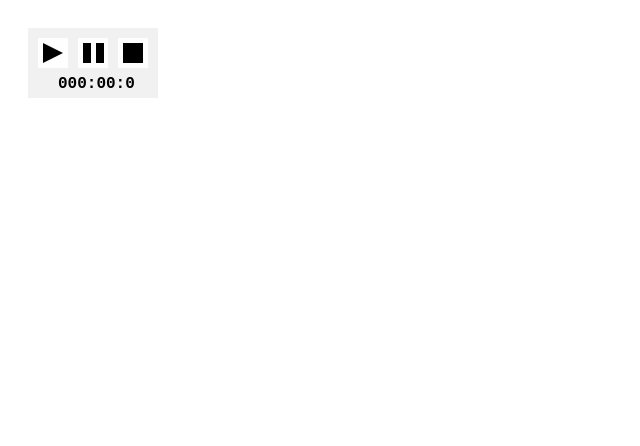
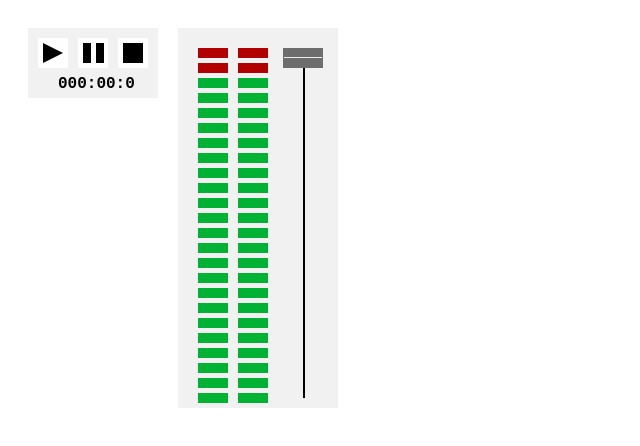
Before and after one commit to PeeHaa/JsDaw, a plain HTML site: page index.html in a window 1280 px wide. Shown: the whole page, without its empty margins (0-640 px from the left). Drawn offline with Linux system fonts and the light colour scheme.

Commit message:
Added gain, meter and simple synth

```diff
--- a/index.html
+++ b/index.html
@@ -13,6 +13,10 @@
         <script src="js/Interface/Controller/Timer.js"></script>
         <script src="js/Interface/Model/Timer.js"></script>
         <script src="js/Interface/View/Timer.js"></script>
+        <script src="js/Interface/Controller/Mixer.js"></script>
+        <script src="js/Interface/Model/Mixer.js"></script>
+        <script src="js/Interface/View/Mixer.js"></script>
+        <script src="js/Interface/View/Sound.js"></script>
         <script src="js/main.js"></script>
     </body>
 </html>
--- a/js/Core/ClickManager.js
+++ b/js/Core/ClickManager.js
@@ -6,7 +6,7 @@ JsDaw.Core.ClickManager = (function() {
             var handlers = this.getHandlers(e.layerX, e.layerY);
 
             handlers.forEach(function(callback) {
-                callback();
+                callback(e.layerX, e.layerY);
             });
         }.bind(this));
     }
--- /dev/null
+++ b/js/Interface/Controller/Mixer.js
@@ -0,0 +1,25 @@
+JsDaw.Interface.Controller.Mixer = (function() {
+    var _mixerModel;
+    var _meterNode;
+
+    function Mixer(mixerModel, meterNode) {
+        _mixerModel = mixerModel;
+        _meterNode  = meterNode;
+
+        _meterNode.addEventListener('audioprocess', function(e) {
+            // no right / left channels?
+            //this.setMeter(e.inputBuffer.getChannelData(0), e.inputBuffer.getChannelData(1));
+            this.setMeter(e.inputBuffer.getChannelData(0));
+        }.bind(this));
+    }
+
+    Mixer.prototype.setGain = function(gain) {
+        _mixerModel.setGain(gain);
+    };
+
+    Mixer.prototype.setMeter = function(levelsLeft, levelsRight) {
+        _mixerModel.setMeter(levelsLeft, levelsLeft);
+    };
+
+    return Mixer;
+}());
--- /dev/null
+++ b/js/Interface/Model/Mixer.js
@@ -0,0 +1,38 @@
+JsDaw.Interface.Model.Mixer = (function() {
+    var _gainNode;
+    var _eventManager;
+    var _gain = 1;
+
+    function Mixer(gainNode, eventManager) {
+        _gainNode     = gainNode;
+        _eventManager = eventManager;
+    }
+
+    Mixer.prototype.setGain = function(gain) {
+        _gainNode.gain.value = gain - 1;
+        window.dispatchEvent(new CustomEvent('Model.Mixer.ChangeGain', {detail: gain}));
+    };
+
+    Mixer.prototype.setMeter = function(leftLevels, rightLevels) {
+        _eventManager.add(0, function() {
+            window.dispatchEvent(new CustomEvent('Model.Mixer.ChangeMeter', {detail: {
+                left: this.getHighestLevel(leftLevels),
+                right: this.getHighestLevel(rightLevels)
+            }}));
+        }.bind(this));
+    };
+
+    Mixer.prototype.getHighestLevel = function(levels) {
+        var max = 0;
+
+        levels.forEach(function(level) {
+            if (Math.abs(level) > max) {
+                max = Math.abs(level);
+            }
+        });
+
+        return max;
+    };
+
+    return Mixer;
+}());
--- a/js/Interface/Model/Timer.js
+++ b/js/Interface/Model/Timer.js
@@ -31,7 +31,6 @@ JsDaw.Interface.Model.Timer = (function() {
         window.dispatchEvent(new CustomEvent('Model.Timer.ChangePlayStatus', {detail: 'stopped'}));
 
         _eventManager.add(0, function() {
-            //_gui.update(0);
             window.dispatchEvent(new CustomEvent('Model.Timer.ChangePlayProgess', {detail: 0}));
 
             _startTime   = null;
--- /dev/null
+++ b/js/Interface/View/Mixer.js
@@ -0,0 +1,106 @@
+JsDaw.Interface.View.Mixer = (function() {
+    var _ctx;
+    var _clickManager;
+    var _controller;
+    var _position = {
+        x: 170,
+        y: 20
+    };
+
+    var _gain = 1;
+    var _levels = {left: 0, right: 0};
+
+    function Mixer(ctx, clickManager, controller) {
+        _ctx = ctx;
+        _clickManager = clickManager;
+        _controller = controller;
+
+        _clickManager.add(_position.x + 105, _position.y + 20, _position.x + 145, _position.y + 370, function(x, y) {
+            // top margin _position.y + 20
+            // status y - top margin
+            // total space 350
+            // status / total
+
+            var position = y - (_position.y + 20);
+            var gain     = 1 - (position / 350);
+
+            _controller.setGain(gain);
+        });
+
+        window.addEventListener('Model.Mixer.ChangeGain', function (e) {
+            _gain = e.detail;
+
+            this.draw(e.detail, _levels);
+        }.bind(this), false);
+
+        window.addEventListener('Model.Mixer.ChangeMeter', function (e) {
+            this.draw(_gain, {left: e.detail.left, right: e.detail.right});
+        }.bind(this), false);
+
+        this.draw(_gain, _levels);
+    }
+
+    Mixer.prototype.draw = function(gain, levels) {
+        this.drawElement();
+        this.drawOutput(levels);
+        this.drawMixer(gain);
+    };
+
+    Mixer.prototype.drawElement = function() {
+        _ctx.fillStyle = '#f1f1f1';
+        _ctx.fillRect(_position.x, _position.y, 160, 400);
+    };
+
+    Mixer.prototype.drawOutput = function(levels) {
+        var output = [];
+
+        for (var i = 0; i < 30; i++) {
+            var color = 'green';
+
+            if (i < 2) {
+                color = 'red';
+            }
+
+            output.push({startX: _position.x + 20, startY: _position.y + 20 + (i * 15), color: color});
+        }
+
+        if (levels.left > 0) {
+            var level    = ((1 - levels.left) * 30);
+            var inActive = 30 - Math.ceil(level);
+        } else {
+            var inActive = 30;
+        }
+
+        output.forEach(function(value) {
+            if (value.color === 'red' && inActive > 0) {
+                _ctx.fillStyle = '#B20000';
+            } else if (value.color === 'red') {
+                _ctx.fillStyle = '#FF1919';
+            } else if (value.color === 'green' && inActive > 0) {
+                _ctx.fillStyle = '#00B233';
+            } else {
+                _ctx.fillStyle = '#00FF48';
+            }
+
+            inActive--;
+
+            _ctx.fillRect(value.startX, value.startY, 30, 10);
+            _ctx.fillRect(value.startX + 40, value.startY, 30, 10);
+        });
+    };
+
+    Mixer.prototype.drawMixer = function(gain) {
+        _ctx.fillStyle = '#000000';
+        _ctx.fillRect(_position.x + 125, _position.y + 20, 2, 350);
+
+        var extraGain = 350 * (1 - gain);
+
+        _ctx.fillStyle = '#6d6d6d';
+        _ctx.fillRect(_position.x + 105, _position.y + 20 + extraGain, 40, 20);
+
+        _ctx.fillStyle = '#eeeeee';
+        _ctx.fillRect(_position.x + 106, _position.y + 29 + extraGain, 38, 1);
+    };
+
+    return Mixer;
+}());
--- /dev/null
+++ b/js/Interface/View/Sound.js
@@ -0,0 +1,42 @@
+JsDaw.Interface.View.Sound = (function() {
+    var _audioCtx;
+    var _gainNode;
+    var _oscillator;
+    var _status;
+
+    function Sound(audioCtx, gainNode) {
+        _audioCtx = audioCtx;
+        _gainNode = gainNode;
+
+        window.addEventListener('Model.Timer.ChangePlayStatus', function (e) {
+            if (e.detail !== _status && e.detail === 'playing') {
+                this.start();
+            } else {
+                this.stop();
+            }
+
+            _status = e.detail;
+        }.bind(this), false);
+    }
+
+    Sound.prototype.start = function() {
+        _oscillator = _audioCtx.createOscillator();
+        _oscillator.connect(_audioCtx.destination);
+
+        _oscillator.type = 'square';
+        _oscillator.frequency.value = 500; // value in hertz
+
+        _oscillator.connect(_gainNode);
+        _gainNode.connect(_audioCtx.destination);
+
+        _oscillator.start();
+    };
+
+    Sound.prototype.stop = function() {
+        if (typeof _oscillator === 'undefined') return;
+
+        _oscillator.stop();
+    };
+
+    return Sound;
+}());
--- /dev/null
+++ b/js/Interface/View/Synth.js
@@ -0,0 +1,6 @@
+JsDaw.Interface.View.Synth1 = (function() {
+    function Synth1() {
+    }
+
+    return Synth1;
+}());
--- a/js/main.js
+++ b/js/main.js
@@ -1,6 +1,20 @@
 (function(JsDaw) {
+    // setup the canvas
     var canvas = document.getElementById('viewport');
     var ctx    = canvas.getContext('2d');
+
+    // setup the audio object and gain node
+    var audioCtx  = new (window.AudioContext || window.webkitAudioContext)();
+    var gainNode  = audioCtx.createGain();
+    var meterNode = audioCtx.createScriptProcessor(2048, 1, 1);
+
+    gainNode.gain.value = -0.0000001;
+
+    //meter.onaudioprocess = function(e) { ctx.processAudio.call(ctx, e) };
+    //meterNode.onaudioprocess = function(e) { console.log(e.inputBuffer.getChannelData(0)); };
+    //meterNode.addEventListener('audioprocess', function(e) { console.log(e.inputBuffer.getChannelData(0)); });
+    gainNode.connect(meterNode);
+    meterNode.connect(audioCtx.destination);
 
     var clock        = new JsDaw.Core.Clock();
     var eventManager = new JsDaw.Core.EventManager(clock);
@@ -9,7 +23,24 @@
 
     var timerModel      = new JsDaw.Interface.Model.Timer(clock, eventManager);
     var timerController = new JsDaw.Interface.Controller.Timer(timerModel);
-    var timerView  = new JsDaw.Interface.View.Timer(ctx, clickManager, timerController);
+    var timerView       = new JsDaw.Interface.View.Timer(ctx, clickManager, timerController);
+
+    var soundView  = new JsDaw.Interface.View.Sound(audioCtx, gainNode);
+
+    var mixerModel      = new JsDaw.Interface.Model.Mixer(gainNode, eventManager);
+    var mixerController = new JsDaw.Interface.Controller.Mixer(mixerModel, meterNode);
+    var mixerView       = new JsDaw.Interface.View.Mixer(ctx, clickManager, mixerController);
 
     loop.start();
+
+/*
+    var audioCtx = new (window.AudioContext || window.webkitAudioContext)();
+    var oscillator = audioCtx.createOscillator();
+
+    oscillator.connect(audioCtx.destination);
+
+    oscillator.type = 'square';
+    oscillator.frequency.value = 1000; // value in hertz
+    oscillator.start();
+*/
 }(JsDaw));
```
